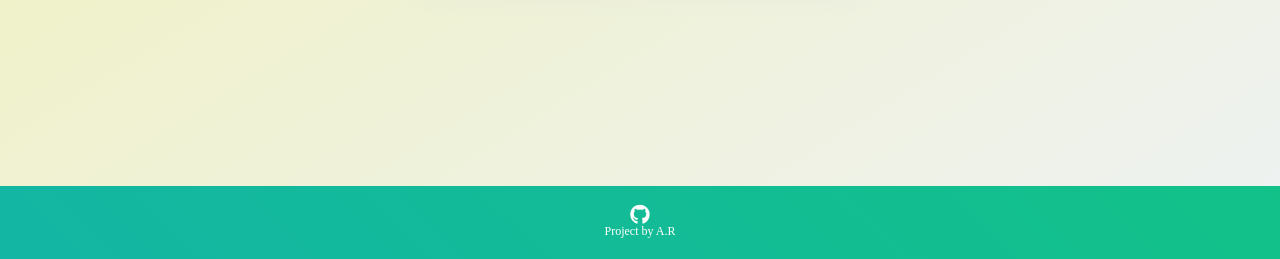
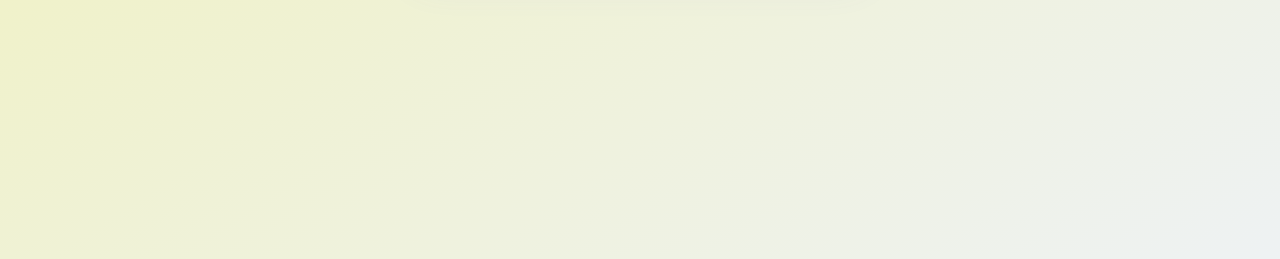
Before and after one commit to anshrastogi8/asd, a Flask app: page / in a window 1280 px wide. Shown: the part 541-800 px from the top of the page. Run offline with Flask 2, Linux system fonts and the light colour scheme; parts of the project's set-up code (start-up, migrations or seed data) failed here and were passed over; some libraries are stand-ins or nearby versions.

Commit message:
Update index.html

```diff
--- a/templates/index.html
+++ b/templates/index.html
@@ -102,13 +102,6 @@ document.getElementById("submit").addEventListener("click", countBmi);
 </script>
     	</div>
 
-        <!-- Footer -->
-       <div class='footer'>
-           <div class="contact">
-               <a target="_blank" href="https://github.com/anshrastogi8"><i class="fab fa-github fa-lg contact-icon"></i></a>
-           </div>
-           <p class='footer-description'>Project by A.R</p>
-       </div>
 
     </body>
 </html>
```
